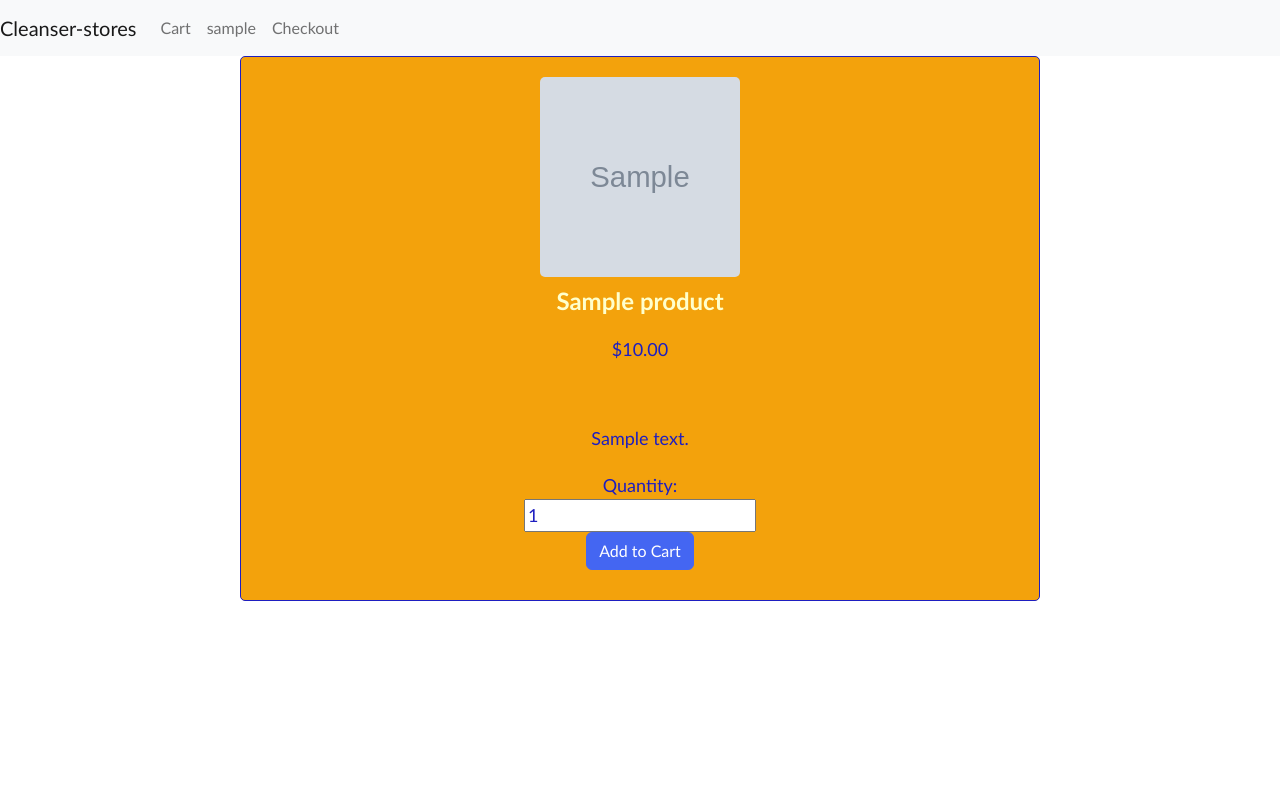
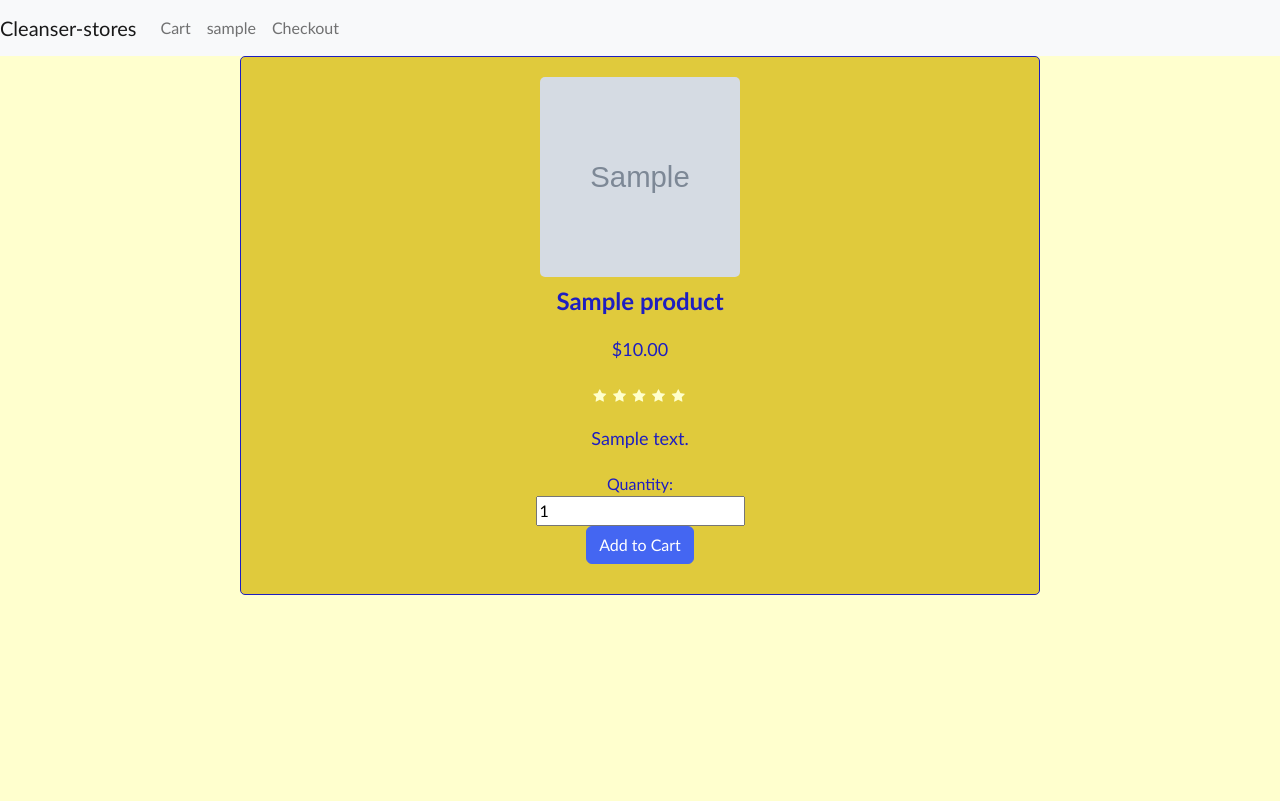
Before and after one commit to freedompraise/cleanser-stores, a Django app: page /product/1/ in a window 1280 px wide. After the commit the page ends 595 px from the top, so only its background shows below. Run offline with Django 4.2, Linux system fonts and the light colour scheme; a user stored in the database is signed in; tables that the repository leaves empty hold one stand-in row (values such as "Sample post"); grey boxes marked "Sample" are stand-in pictures.

Commit message:
update product page

```diff
--- a/static/css/product.css
+++ b/static/css/product.css
@@ -1,7 +1,8 @@
 /* apply a royal blue and yellow color scheme to the page */
 body {
-  color: #FFFFCC;
+  color: #1e1ec0;
   text-align: center;
+  background-color: #FFFFCE;
 }
 
 /* style the product page container */
@@ -11,7 +12,7 @@
   align-items: center;
   max-width: 800px;
   margin: 0 auto;
-  background-color:  #f3a20c;
+  background-color: #E0CA3C;
   border: 1px solid #1e1ec0;
   border-radius: 5px;
   padding: 20px;
@@ -29,18 +30,17 @@
   font-size: 24px;
   font-weight: bold;
   margin: 10px 0;
+  color: #1e1ec0;
 }
 
 .product-page .product-price {
   font-size: 18px;
-  color: #1e1ec0;
   margin: 10px 0;
 }
 
 /* style the product rating */
 .product-page .product-rating {
   font-size: 18px;
-  color: #1e1ec0;
   margin: 10px 0;
 }
 
@@ -51,7 +51,6 @@
 /* style the product description */
 .product-page .product-description {
   font-size: 18px;
-  color: #1e1ec0;
   margin: 10px 0;
   text-align: left;
 }
@@ -63,9 +62,3 @@
   align-items: center;
   margin: 10px 0;
 }
-
-.product-page .product-form label,
-.product-page .product-form input[type="number"] {
-  font-size: 18px;
-  color: #1e1ec0;
-}
--- a/store/templates/store/product.html
+++ b/store/templates/store/product.html
@@ -1,13 +1,13 @@
 {% extends 'store/main.html' %}
 {% load static %}
 {% block content %}
-
-<head>
+  <head>
     <title>Online Shopping Store</title>
     <link rel="stylesheet" type="text/css" href="{% static 'css/product.css' %}">
+    <link rel="stylesheet" href="https://cdnjs.cloudflare.com/ajax/libs/font-awesome/4.7.0/css/font-awesome.min.css">
   </head>
 
-<div class="product-page">
+  <div class="product-page aws-theme">
     <img src="{{product.avatar.url}}" alt="Product avatar" class="product-avatar">
     <h1 class="product-name">{{product}}</h1>
     <p class="product-price">${{product.price}}</p>
@@ -23,7 +23,7 @@
         {% csrf_token %}
       <label for="product-quantity">Quantity:</label>
       <input type="number" id="product-quantity" value="{{product.order}}" min="1">
-      <button type="submit" class="btn btn-primary">Add to Cart</button>
+      <button type="submit" class="btn btn-primary facebook-theme">Add to Cart</button>
     </form>
   </div>
-  {% endblock %}
+{% endblock %}
--- a/store/views.py
+++ b/store/views.py
@@ -37,7 +37,7 @@
     context={'all':all}
     return render(request,'store/store.html',context)
 
-# @login_required(login_url='login')
+@login_required(login_url='login')
 def product_page(request,pk):
     product=Product.objects.get(id=pk)
     discount=str(0.83*float(product.price))
@@ -48,9 +48,6 @@
             product.order=request.POST.get('quantity') if request.POST.get('qauntity') else product.order
             product.save()
             return redirect('cart')
-        else:
-            return redirect('login')
-
     context={"product":product,'discount':discount[:4],'save':save[:4]}
     return render(request,'store/product.html',context)
 
@@ -149,6 +146,10 @@
     }
 
     form = PayPalPaymentsForm(initial=paypal_dict)
+    for product in products:
+        product.customers.remove(user)
+        product.save()
+        # remove the product from the cart
     return render(request, 'store/payment.html', {'order': products, 'form': form})
 
 @csrf_exempt
```
